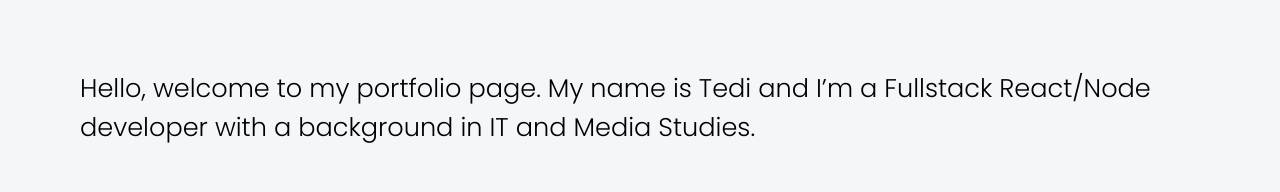
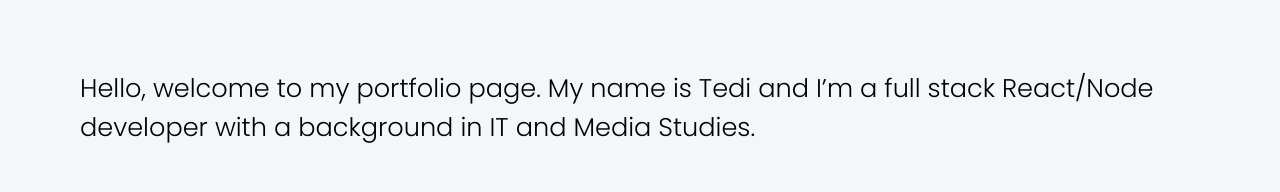
Before and after one commit to Tedicode/new-port, a React (Create React App) app: page / in a window 1280 px wide. Shown: the part 451-643 px from the top of the page. Built offline with nearby package versions, Linux system fonts and the light colour scheme; a web font is replaced by a local one.

Commit message:
fixed typo

```diff
--- a/src/App.js
+++ b/src/App.js
@@ -91,8 +91,8 @@
             </div>
           </div>
           <p class="my-paragraph">
-            Hello, welcome to my portfolio page. My name is Tedi and I’m a
-            Fullstack React/Node developer with a background in IT and Media
+            Hello, welcome to my portfolio page. My name is Tedi and I’m a full
+            stack React/Node developer with a background in IT and Media
             Studies.
           </p>
 
```
